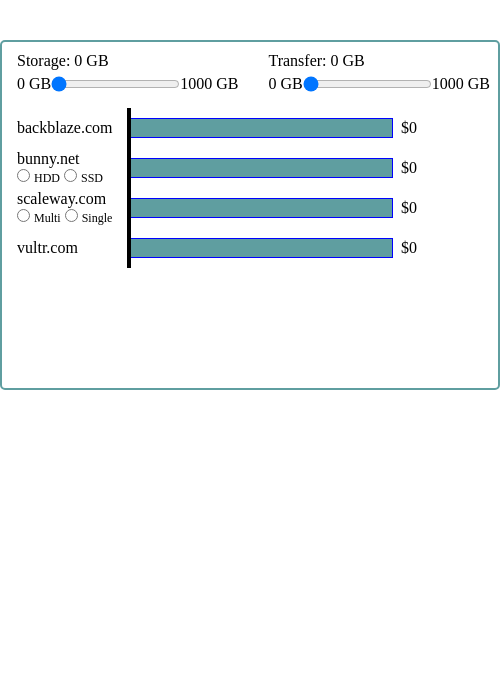
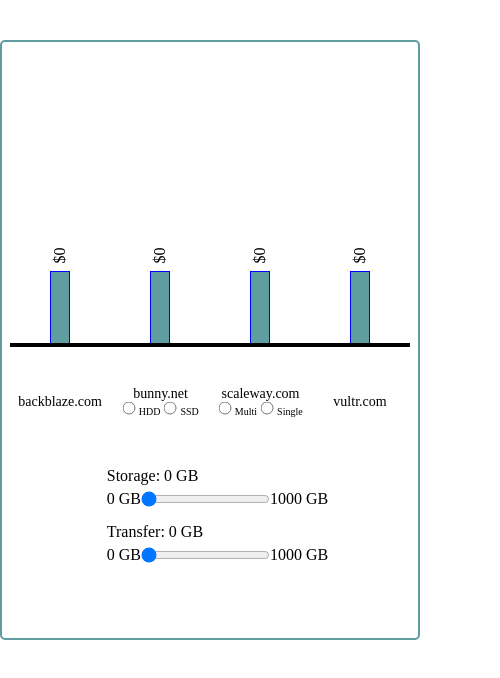
Before and after one commit to Salymka/Storage-calculator, a plain HTML site: page index.html in a window 390 px wide. Shown: the whole page, 500 px wide, since content can reach past the window. Drawn offline with Linux system fonts and the light colour scheme.

Commit message:
all done

```diff
--- a/index.css
+++ b/index.css
@@ -3,19 +3,6 @@
     padding: 0;
     box-sizing: border-box;
 }
-
-.section{
-    display: flex;
-    margin-bottom: 15px;
-    margin-left: 15px;
-    margin-top: 10px;
-}
-
-.output{
-    display: block;
-
-}
-
 .card{
 
     width: 500px;
@@ -26,16 +13,22 @@
     border-radius: 5px;
 }
 
+.section{
+    display: flex;
+    margin-bottom: 15px;
+    margin-left: 15px;
+    margin-top: 10px;
+}
 
 .graphBar{
     display: flex;
     justify-content: left;
     margin-left: 15px;
 }
+
 .site {
     display: block;
     width: auto;
-
 }
 
 .graph{
@@ -49,7 +42,7 @@
     background: cadetblue;
     border-left: none;
     height: 20px;
-    width: 100%;
+    width: 25%;
 
 }
 .siteAndBar{
@@ -81,3 +74,56 @@
 .price{
     padding-left: 8px;
 }
+.rangeBar{
+    display: flex;
+    margin-top: 5px
+}
+.sectionItem + .sectionItem{
+    margin-left: 15px;
+}
+
+
+@media (max-width: 520px) {
+   .card{
+       display: flex;
+       flex-direction: column-reverse;
+       justify-content: start;
+       align-items: center;
+       height: 600px;
+       width: 420px;
+       padding-top: 15px;
+
+   }
+    .graphBar{
+        height: 400px;
+        margin-left: 0;
+    }
+    .siteAndBar{
+        height: auto;
+    }
+    .graphWrapper{
+        padding: 40px 0;
+    }
+    .rotateWrapper{
+        transform: rotate(-90deg);
+    }
+    .wrapperCheckAndSite{
+        transform: rotate(90deg);
+        text-align: center;
+        font-size: 14px;
+    }
+    .checkBtnText{
+        font-size: 10px;
+    }
+    .section{
+        flex-direction: column;
+    }
+    .rangeBar{
+        display: flex;
+        margin-top: 5px
+    }
+    .sectionItem + .sectionItem{
+        margin-left: 0;
+        margin-top: 15px;
+    }
+}
--- a/index.html
+++ b/index.html
@@ -3,18 +3,19 @@
 <head>
 	<title>Test Work</title>
 	<link rel="stylesheet" href="index.css">
+	<meta name="viewport" content="width=device-width, initial-scale=1">
 </head>
 <body>
 <div class="card">
 	<div class="section">
-		<div style="margin-right: 30px">
+		<div class="sectionItem">
 			<output
 				id="storageLabel"
-				class="output"
+
 			>
 				Storage: 0 GB
 			</output>
-			<div style="display: flex; margin-top: 5px">
+			<div class="rangeBar">
 				<label>0 GB</label>
 				<input type="range" id="storage" max="1000" value="0"/>
 				<label>1000 GB</label>
@@ -22,14 +23,14 @@
 
 
 		</div>
-		<div>
+		<div class="sectionItem">
 
 			<output
 				id="transferLabel"
-				class="output"
+
 			>Transfer: 0 GB
 			</output>
-			<div style="display: flex; margin-top: 5px">
+			<div class="rangeBar">
 				<label>0 GB</label>
 				<input type="range" id="transfer" max="1000" value="0"/>
 				<label>1000 GB</label>
@@ -39,13 +40,13 @@
 
 	</div>
 	<div class="graphBar">
-		<div>
+		<div class="rotateWrapper">
 			<div class="siteAndBar">
 				<div class="wrapperCheckAndSite">
 					<label class="site">backblaze.com</label>
 				</div>
 				<div class="graphWrapper">
-					<div class="graphElement" id="backblazeBar"></div>
+					<div class="graphElement" id="backblaze"></div>
 					<p class="price" id="backblazePrice">$0</p>
 				</div>
 			</div>
@@ -53,14 +54,14 @@
 				<div class="wrapperCheckAndSite">
 					<label class="site">bunny.net</label>
 					<div>
-						<input type="radio" name="storageType" id="hdd" value="HDD">
+						<input type="radio" name="storageType" id="hdd" value="HDD" >
 						<label for="hdd" class="checkBtnText">HDD</label>
 						<input type="radio" name="storageType" id="ssd" value="SSD">
 						<label for="ssd" class="checkBtnText">SSD</label>
 					</div>
 				</div>
 				<div class="graphWrapper">
-					<div class="graphElement"></div>
+					<div class="graphElement" id="bunny"></div>
 					<p class="price" id="bunnyPrice">$0</p>
 				</div>
 			</div>
@@ -75,7 +76,7 @@
 					</div>
 				</div>
 				<div class="graphWrapper">
-					<div class="graphElement"></div>
+					<div class="graphElement" id="scaleway"></div>
 					<p class="price" id="scalewayPrice">$0</p>
 				</div>
 			</div>
@@ -84,7 +85,7 @@
 					<label class="site">vultr.com</label>
 				</div>
 				<div class="graphWrapper">
-					<div class="graphElement"></div>
+					<div class="graphElement" id="vultr"></div>
 					<p class="price" id="vultrPrice">$0</p>
 				</div>
 			</div>
--- a/main.js
+++ b/main.js
@@ -19,7 +19,8 @@ const sitesProp = {
         },
         transfer: 0.01,
         currentPrice: 0,
-        color: "orange"
+        color: "orange",
+        maxPrice: 10
     },
     scaleway: {
         storage: {
@@ -99,7 +100,7 @@ function calculateForBunny(storageValue, transferValue, type = sitesProp.bunny.s
     sitesProp.bunny.storage.lastChange = type;
     let productPrice = (storageValue * sitesProp.bunny.storage[sitesProp.bunny.storage.lastChange] +
         transferValue * sitesProp.bunny.transfer).toFixed(2)
-    productPrice = productPrice > 10 ? 10.00 : productPrice
+    productPrice = productPrice > sitesProp.bunny.maxPrice ? sitesProp.bunny.maxPrice : productPrice;
     document.getElementById("bunnyPrice").innerHTML = `$${productPrice}`;
     sitesProp.bunny.currentPrice = productPrice;
 }
@@ -109,15 +110,14 @@ function calculateForScaleway(storageValue, transferValue, type = sitesProp.scal
         return;
     }
     sitesProp.scaleway.storage.lastChange = type;
-    if (storageValue < 75 && transferValue < 75) {
+    if (storageValue < sitesProp.scaleway.minStorageCapacity && transferValue < sitesProp.scaleway.minStorageCapacity) {
         document.getElementById("scalewayPrice").innerHTML = `$0.00`;
         sitesProp.scaleway.currentPrice = 0;
         return;
 
     }
-    storageValue = storageValue > 75 ? storageValue : 0;
-    transferValue = transferValue > 75 ? transferValue : 0;
-    console.log(storageValue, transferValue)
+    storageValue = storageValue > sitesProp.scaleway.minStorageCapacity ? storageValue : 0;
+    transferValue = transferValue > sitesProp.scaleway.minStorageCapacity ? transferValue : 0;
     const productPrice = (storageValue * sitesProp.scaleway.storage[sitesProp.scaleway.storage.lastChange] +
         transferValue * sitesProp.scaleway.transfer).toFixed(2)
     document.getElementById("scalewayPrice").innerHTML = `$${productPrice}`;
@@ -137,14 +137,17 @@ function calculateForVultr(storageValue, transferValue) {
 }
 
 function updateGraph() {
-    const bestSite = Object.entries(sitesProp)
-        .reduce((bestSite, currentSite) => {
-            if (!bestSite) return currentSite
-            console.log(bestSite[1].currentPrice)
-            if (bestSite[1].currentPrice > currentSite[1].currentPrice) {
-                return currentSite
+    let bestSite;
+    Object.entries(sitesProp)
+        .map(site => {
+            document.getElementById(site[0]).style.width = `${25 + site[1].currentPrice * 75 / 50}%`
+            document.getElementById(site[0]).style.background = 'cadetblue'
+            if (!bestSite) {
+                return bestSite = site;
             }
-            return bestSite;
+            if (+bestSite[1].currentPrice > +site[1].currentPrice) {
+                return bestSite = site
+            }
         })
-
+    document.getElementById(bestSite[0]).style.background = bestSite[1].color
 }
```
